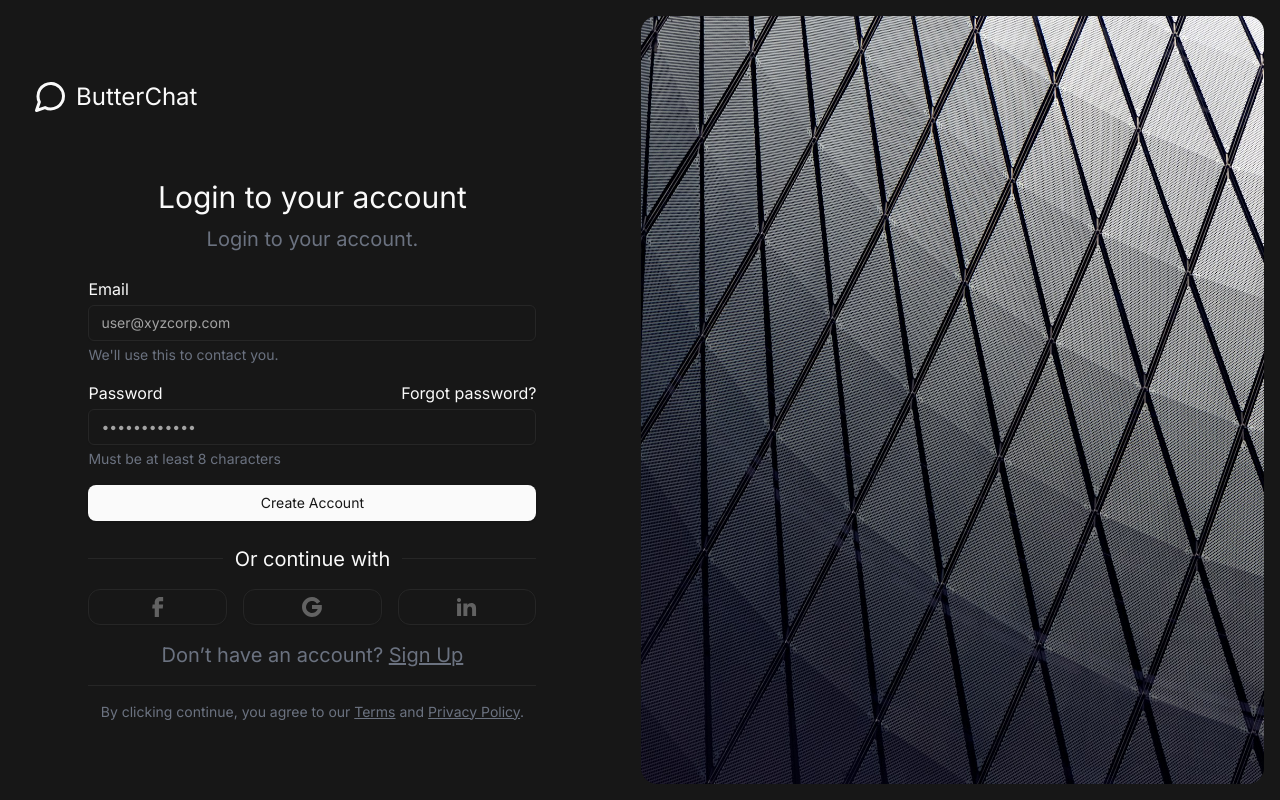
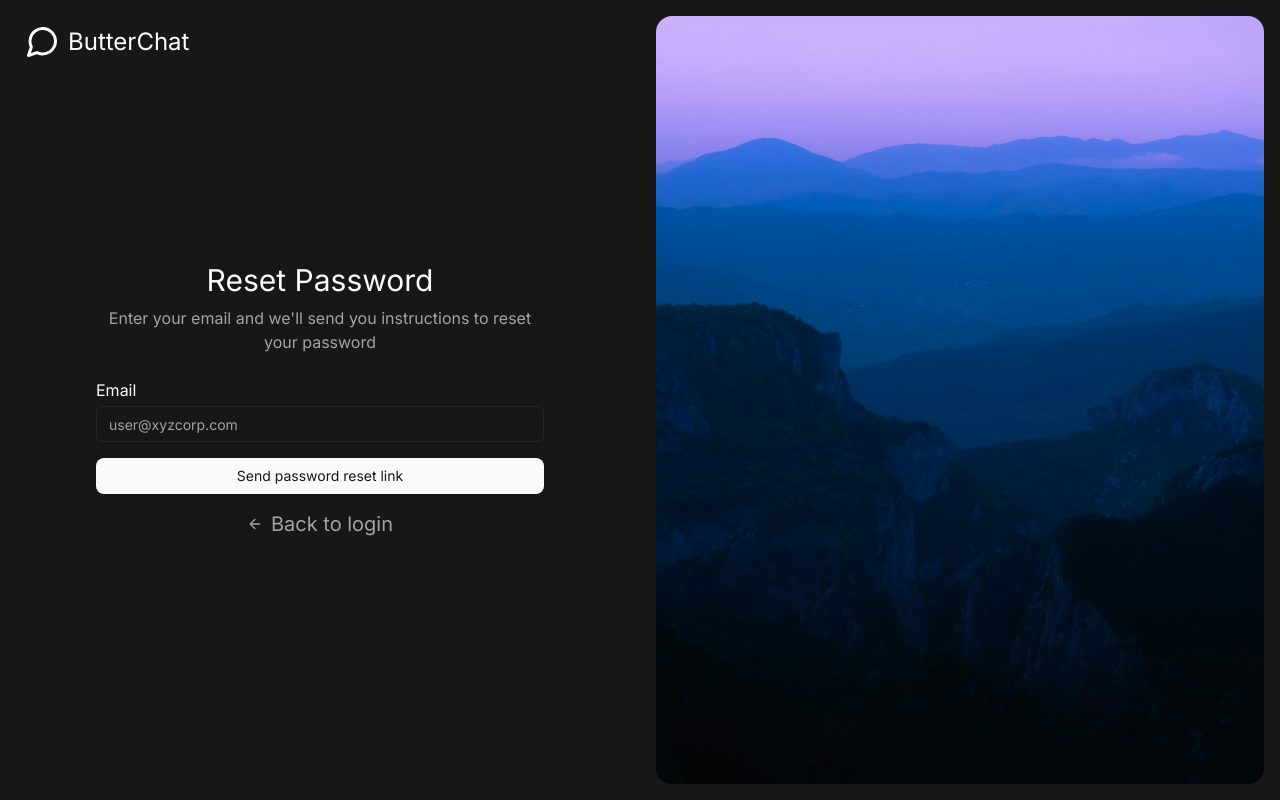
Before and after one commit to shomik-das/Butter-Chat, a React (Vite) app: page / in a window 1280 px wide. Built offline with nearby package versions, Linux system fonts and the light colour scheme.

Commit message:
create reset page

```diff
--- a/package.json
+++ b/package.json
@@ -18,6 +18,7 @@
     "lucide-react": "^0.562.0",
     "react": "^19.2.0",
     "react-dom": "^19.2.0",
+    "react-router-dom": "^7.12.0",
     "tailwind-merge": "^3.4.0",
     "tailwindcss-animate": "^1.0.7"
   },
--- a/src/App.tsx
+++ b/src/App.tsx
@@ -1,10 +1,12 @@
 import SignupPage from "./pages/auth/signup-page"
 import LoginPage from "./pages/auth/login-page"
+import ResetPasswordPage from "./pages/auth/reset-password-page"
+
 
 function App() {
   return (
     <>
-      <LoginPage />
+      <ResetPasswordPage />
     </>
   )
 }
--- a/src/pages/auth/login-page.tsx
+++ b/src/pages/auth/login-page.tsx
@@ -64,9 +64,6 @@ export default function LoginPage() {
                   onChange={handleChange}
                   placeholder="user@xyzcorp.com"
                 />
-                <p className="text-gray-500 text-sm">
-                  We'll use this to contact you.
-                </p>
               </div>
 
               {/* Password */}
--- /dev/null
+++ b/src/pages/auth/reset-password-page.tsx
@@ -0,0 +1,72 @@
+import { useState } from "react";
+import { ArrowLeft } from "lucide-react";
+import { Button } from "@/components/ui/button";
+import { Input } from "@/components/ui/input";
+import { Card } from "@/components/ui/card";
+
+export default function ResetPasswordPage() {
+  const [email, setEmail] = useState("");
+
+  const handleSubmit = (e: React.FormEvent) => {
+    e.preventDefault();
+    console.log("Reset password for:", email);
+  };
+
+  return (
+    <div className="min-h-screen bg-background flex">
+      {/* ✅ LOGO — ALWAYS TOP LEFT */}
+      <div className="absolute top-6 left-6 flex items-center gap-2">
+        <img src="/icons/message.svg" alt="ButterChat" className="w-9 h-9" />
+        <span className="text-primary text-2xl font-medium">ButterChat</span>
+      </div>
+
+      {/* LEFT SIDE */}
+      <div className="flex-1 flex items-center justify-center px-6">
+        <div className="w-full max-w-md">
+          <Card className="bg-transparent border-0 shadow-none">
+            {/* Header */}
+            <div className="flex flex-col items-center gap-2 mb-6">
+              <h1 className="text-primary text-3xl font-bold">
+                Reset Password
+              </h1>
+              <p className="text-muted-foreground text-center">
+                Enter your email and we'll send you instructions to reset your
+                password
+              </p>
+            </div>
+
+            {/* Form */}
+            <form onSubmit={handleSubmit} className="flex flex-col gap-4">
+              <div className="flex flex-col gap-1">
+                <label className="text-primary font-bold">Email</label>
+                <Input
+                  type="email"
+                  value={email}
+                  onChange={(e) => setEmail(e.target.value)}
+                  placeholder="user@xyzcorp.com"
+                />
+              </div>
+
+              <Button className="rounded-lg">Send password reset link</Button>
+            </form>
+
+            {/* 🔙 Back to login */}
+            <p className="mt-4 flex items-center justify-center gap-2 text-xl text-muted-foreground hover:text-primary cursor-pointer">
+              <ArrowLeft size={16} />
+              Back to login
+            </p>
+          </Card>
+        </div>
+      </div>
+
+      {/* RIGHT IMAGE */}
+      <div className="hidden lg:flex w-1/2 p-4">
+        <img
+          src="/auth/reset.jpg"
+          alt="Reset"
+          className="w-full h-full object-cover rounded-2xl"
+        />
+      </div>
+    </div>
+  );
+}
--- a/src/pages/auth/signup-page.tsx
+++ b/src/pages/auth/signup-page.tsx
@@ -97,9 +97,6 @@ export default function SignupPage() {
                   onChange={handleChange}
                   placeholder="user@xyzcorp.com"
                 />
-                <p className="text-gray-500 text-sm">
-                  We'll use this to contact you.
-                </p>
               </div>
 
               {/* Password */}
```
Also changed, not shown: public/auth/reset.jpg (added), 1 other file (tests, documents, lock files or other folders).
